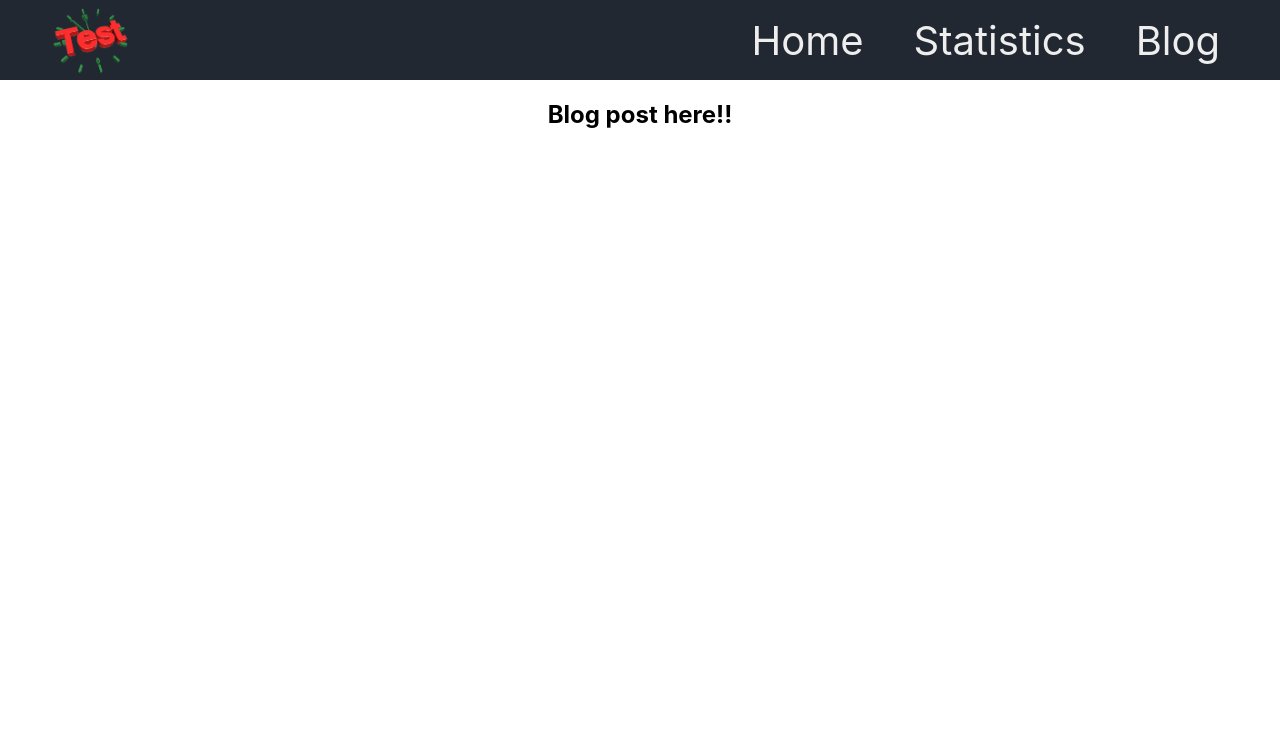
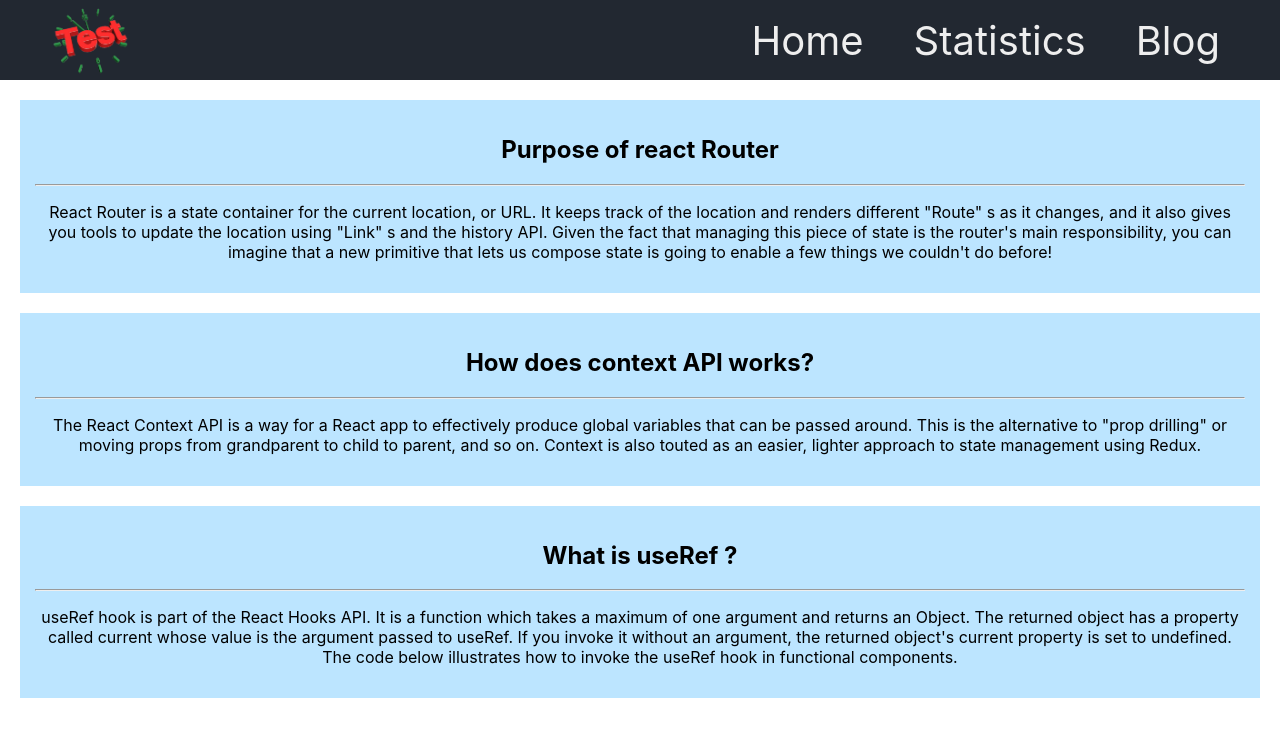
Before and after one commit to parvezmrf/test_your_developer_skill, a React (Create React App) app: page /blog in a window 1280 px wide. Shown: the top 736 px of the page. Built offline with nearby package versions, Linux system fonts and the light colour scheme.

Commit message:
blog post

```diff
--- /dev/null
+++ b/src/components/Blog/Blog.css
@@ -0,0 +1,5 @@
+.qna-body {
+    background-color: rgb(188, 229, 255);
+    padding: 15px;
+    margin: 20px;
+}
--- a/src/components/Blog/Blog.js
+++ b/src/components/Blog/Blog.js
@@ -1,9 +1,27 @@
 import React from 'react';
+import './Blog.css'
 
 const Blog = () => {
     return (
         <div>
-            <h2>Blog post here!!</h2>
+            <div className='qna-body' >
+                <h2>Purpose of react Router </h2>
+                <hr />
+                <p>
+                    React Router is a state container for the current location, or URL. It keeps track of the location and renders different "Route" s as it changes, and it also gives you tools to update the location using "Link" s and the history API. Given the fact that managing this piece of state is the router's main responsibility, you can imagine that a new primitive that lets us compose state is going to enable a few things we couldn't do before!
+                </p>
+            </div>
+            <div className='qna-body' >
+                <h2>How does context API works? </h2> <hr />
+                <p>
+                    The React Context API is a way for a React app to effectively produce global variables that can be passed around. This is the alternative to "prop drilling" or moving props from grandparent to child to parent, and so on. Context is also touted as an easier, lighter approach to state management using Redux.
+                </p>
+            </div>
+            <div className='qna-body' >
+                <h2>What is useRef ? </h2> <hr />
+                <p>useRef hook is part of the React Hooks API. It is a function which takes a maximum of one argument and returns an Object. The returned object has a property called current whose value is the argument passed to useRef. If you invoke it without an argument, the returned object's current property is set to undefined. The code below illustrates how to invoke the useRef hook in functional components.
+                </p>
+            </div>
         </div>
     );
 };
--- a/src/components/Question/Question.js
+++ b/src/components/Question/Question.js
@@ -6,9 +6,6 @@ import { ToastContainer, toast } from 'react-toastify';
 import 'react-toastify/dist/ReactToastify.css';
 
 const Question = ({ questions }) => {
-
-
-
     // console.log(questions)
     // console.log(questions.correctAnswer)
     // console.log(questions.options)
```
